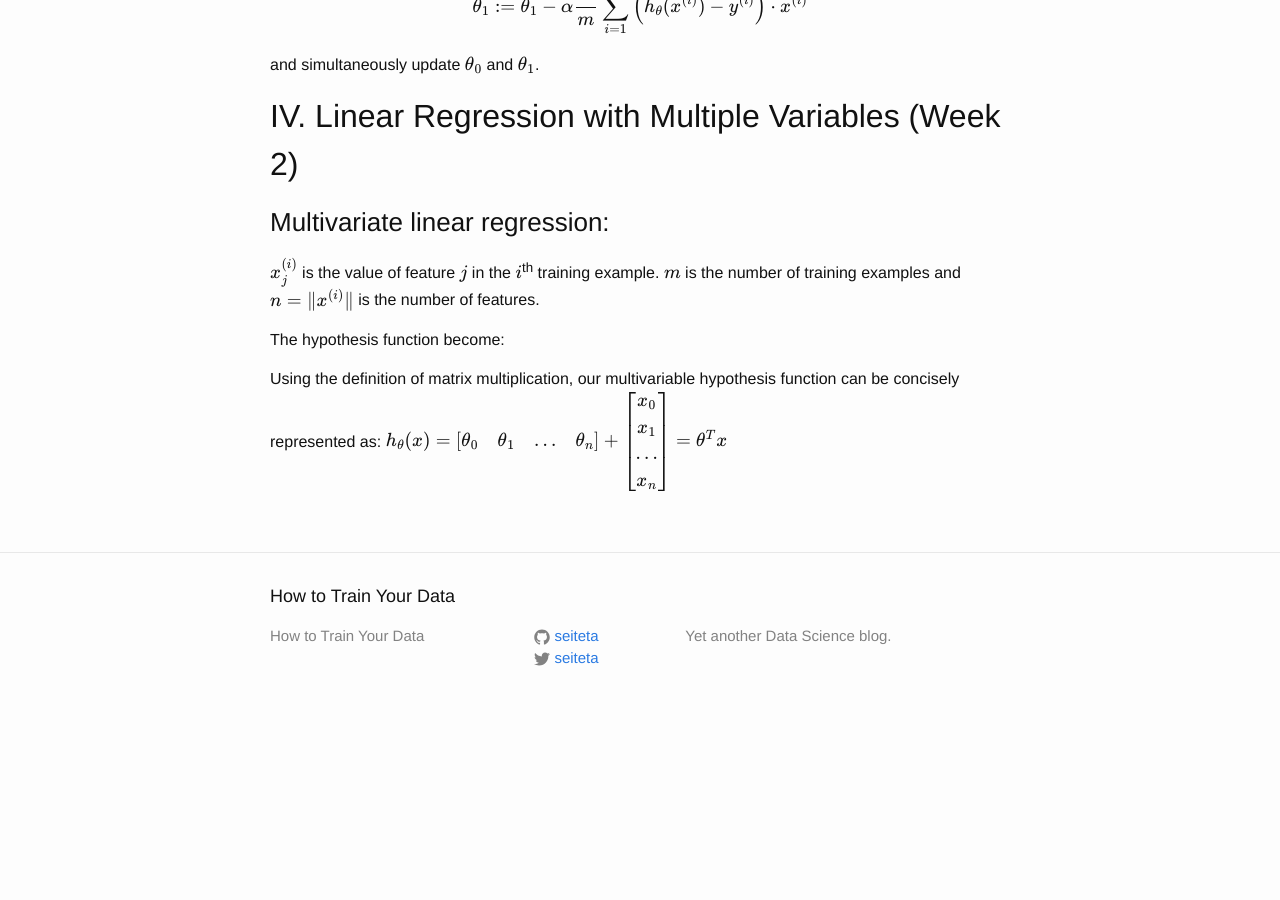
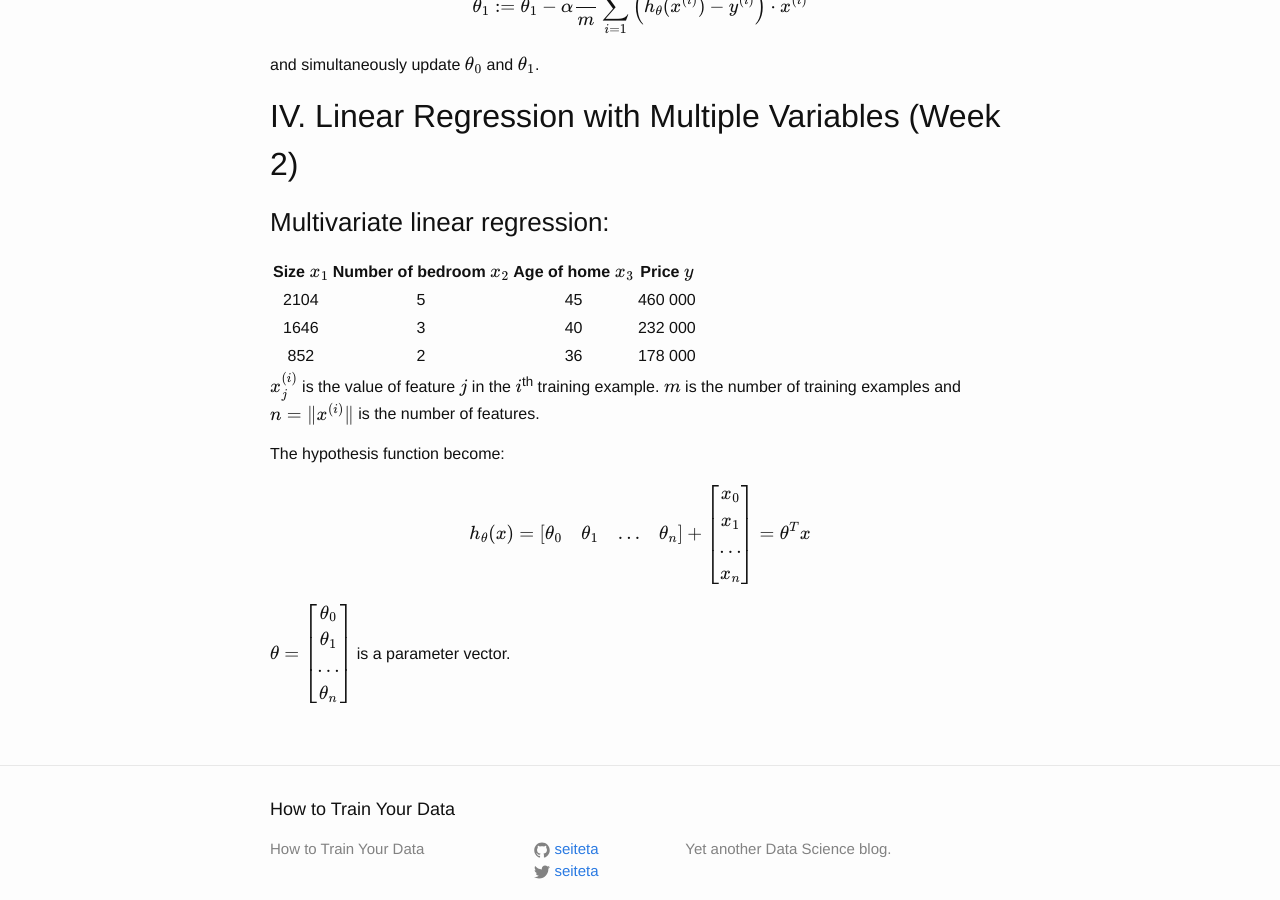
Before and after one commit to seiteta/seiteta.github.io_old, a Jekyll site: the page built from _posts/2014-12-04-machine-learning-notes.md, in a window 1280 px wide and 900 px high, scrolled down 1763 px. Built offline with Jekyll 4.4.1, drawn with Linux system fonts in a browser that asks for light colours; formulas are drawn with MathJax 3; before the commit the page ends 2493 px from its top, so only the background shows below that.

Commit message:
Update 2014-12-04-machine-learning-notes.md

```diff
--- a/_posts/2014-12-04-machine-learning-notes.md
+++ b/_posts/2014-12-04-machine-learning-notes.md
@@ -67,10 +67,16 @@ and simultaneously update $$\theta_0$$ and $$\theta_1$$.
 
 ### Multivariate linear regression:
 
+Size $$x_1$$|Number of bedroom $$x_2$$|Age of home $$x_3$$|Price $$y$$
+:---:|:---:|:---:|:---:
+2104|5|45|460 000
+1646|3|40|232 000
+852|2|36|178 000
+
 $$x_j^{(i)}$$ is the value of feature $$j$$ in the $$i$$<sup>th</sup> training example. $$m$$ is the number of training examples and $$n=\|x^{(i)}\|$$ is the number of features.
 
 The hypothesis function become:
 
+$$h_\theta (x) = \begin{bmatrix} \theta_0  &\theta_1  & ... & \theta_n \end{bmatrix} + \begin{bmatrix}  x_0  \\ x_1  \\ ...  \\ x_n\end{bmatrix} = \theta^T x$$
 
-Using the definition of matrix multiplication, our multivariable hypothesis function can be concisely represented as:
-$$h_\theta (x) = \begin{bmatrix} \theta_0  &\theta_1  & ... & \theta_n \end{bmatrix} + \begin{bmatrix}  x_0  \\ x_1  \\ ...  \\ x_n\end{bmatrix} = \theta^T x$$
+$$\theta = \begin{bmatrix} \theta_0  \\ \theta_1  \\ ... \\ \theta_n \end{bmatrix}$$ is a parameter vector.
```
